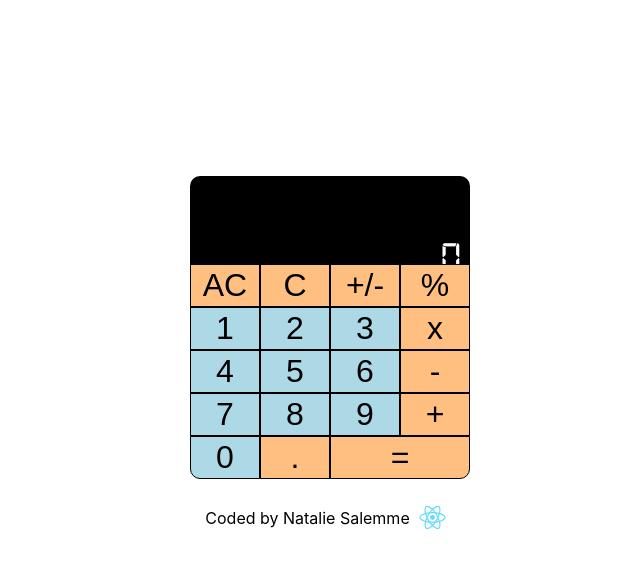
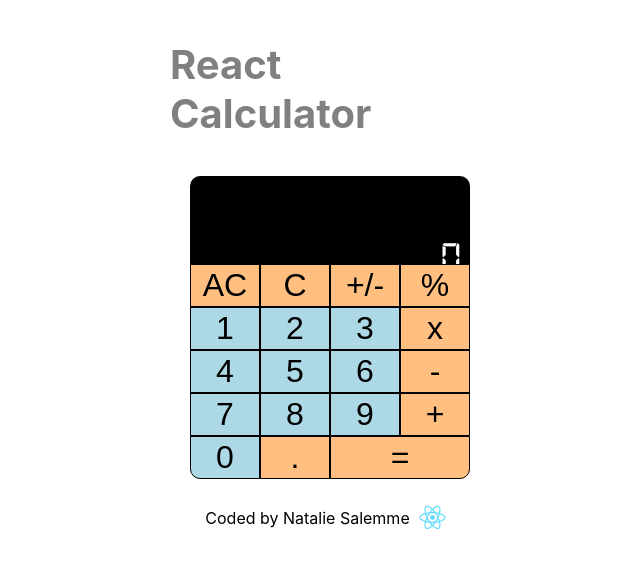
Before and after one commit to NatalieSalemme/react-calculator, a React (Create React App) app: page / in a window 1280 px wide. Shown: the top 568 px of the page, without its empty margins (310-950 px from the left). Built offline with nearby package versions, Linux system fonts and the light colour scheme; the HTML template or start-up script is replaced by a standard one.

Commit message:
adding title component

```diff
--- a/src/App.css
+++ b/src/App.css
@@ -5,6 +5,11 @@
   @font-face{
  font-family:'digital-clock-font';
  src: url('digital-7.ttf');
+}
+.title {
+  margin-top: -3em;
+  font-size: 40px;
+  color: gray;
 }
 .buttonsList {
   display: flex;
--- a/src/App.js
+++ b/src/App.js
@@ -2,6 +2,7 @@
 import './App.css';
 import ButtonsList from './ButtonsList';
 import Footer from './Footer';
+import Title from './Title';
 
 class App extends Component {
   state = {
@@ -98,6 +99,7 @@
   render() {
     return (
       <div className="calculator-box" id="calculator" name="display">
+      <Title />
           <p className="error-message">{this.state.errorMessage}</p>
           <div id="display-container">
 
--- /dev/null
+++ b/src/Title.js
@@ -0,0 +1,8 @@
+import React from 'react';
+
+const Title = () => (
+  <div>
+    <h1 className="title">React Calculator</h1>
+  </div>
+);
+export default Title;
```
